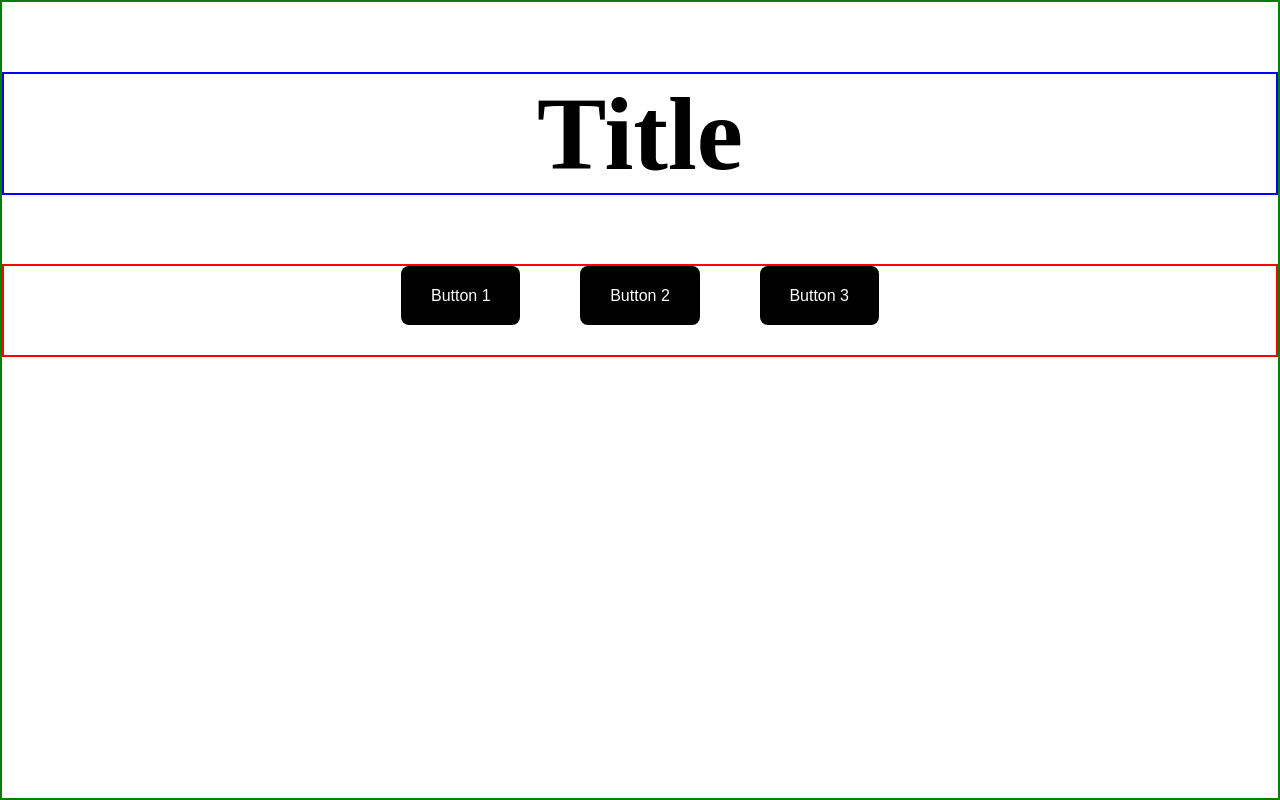
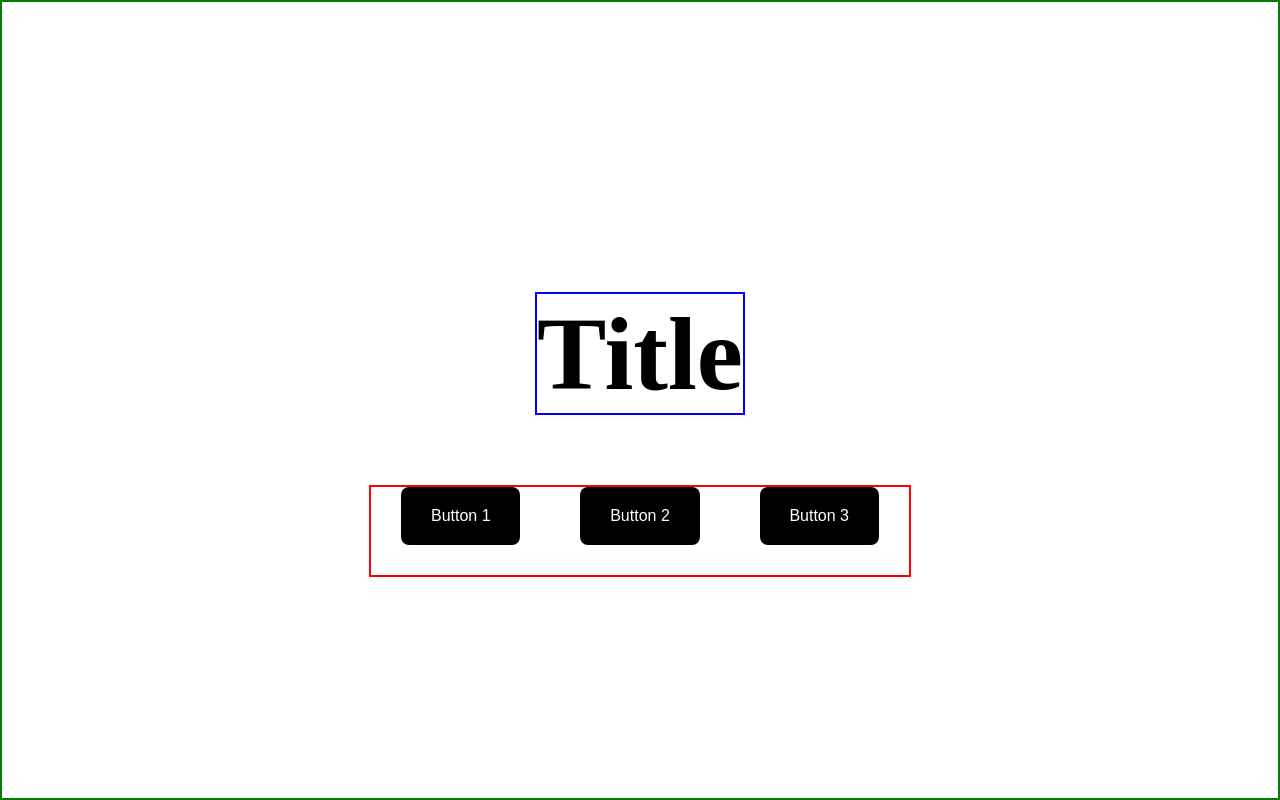
Before and after one commit to unamimo/unamimo.github.io, a React (Vite) app in the folder react-development-proj/: page / in a window 1280 px wide. Built offline with nearby package versions, Linux system fonts and the light colour scheme.

Commit message:
style: centre content vertically and horizontally
after creating a 'layout', centre the content within in

```diff
--- a/react-development-proj/src/App.tsx
+++ b/react-development-proj/src/App.tsx
@@ -5,6 +5,7 @@ function App() {
   return (
     <>
       {/*container for everything*/}
+      {/*may include header and footer in the future */}
       <div style={{
         display: "flex",
         height: "100%",
@@ -18,9 +19,10 @@ function App() {
           - overflow: auto, means that content does not go beyond its container
           - minHeight must be 100vh for the footer to be at the bottom of the screen
           - maxWidth - maxiumum width of our centred content
+          - centred horizontally and vertically using alignItems and justifyContent
         */}
         <div style={{
-          border: "2px solid green",
+          border: "2px solid green",  // remove when merge
           flexGrow: 3,
           overflow: "auto",
           display: "flex",
@@ -30,8 +32,9 @@ function App() {
           width: "100%",
           alignSelf: "center",
           flex: "1 0 auto",
+          alignItems: "center",       // centres divs as well as content, remove for divs to span
+          justifyContent: "center"
         }}>
-          <div style={{ flex: "1 0 auto"}}>
             <h1 style={{border: "2px solid blue", fontSize: "6.5em", textAlign: "center"}}>Title</h1>
             <div className="card" style={{border: "2px solid red", textAlign: "center"}}>
               <button className='TitleButtons'>
@@ -44,7 +47,6 @@ function App() {
                 Button 3
               </button>
             </div>
-          </div>
         </div>
       </div>
     </>
```
